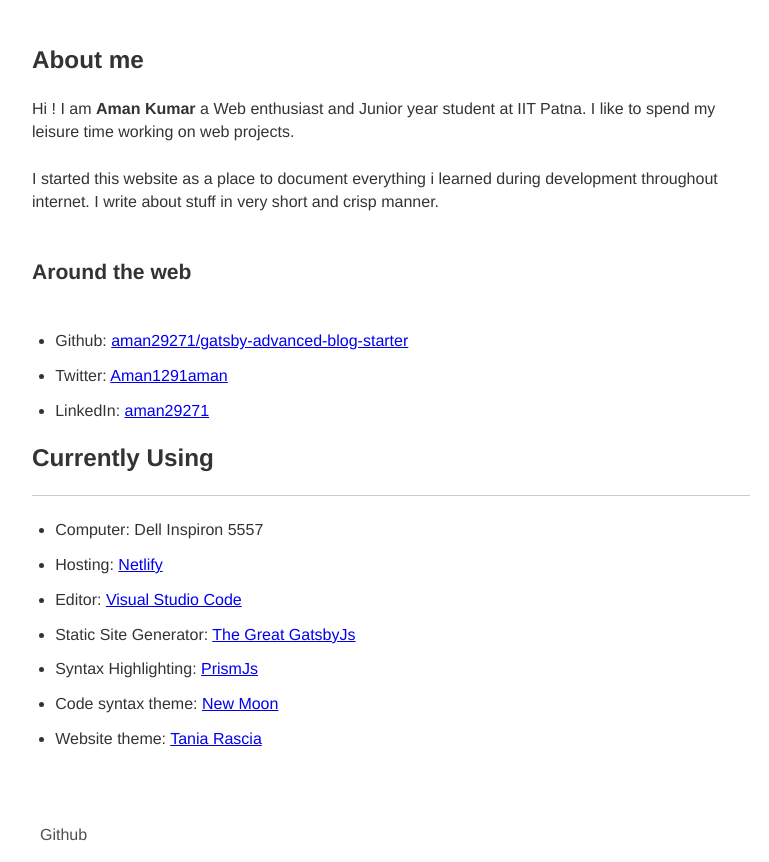
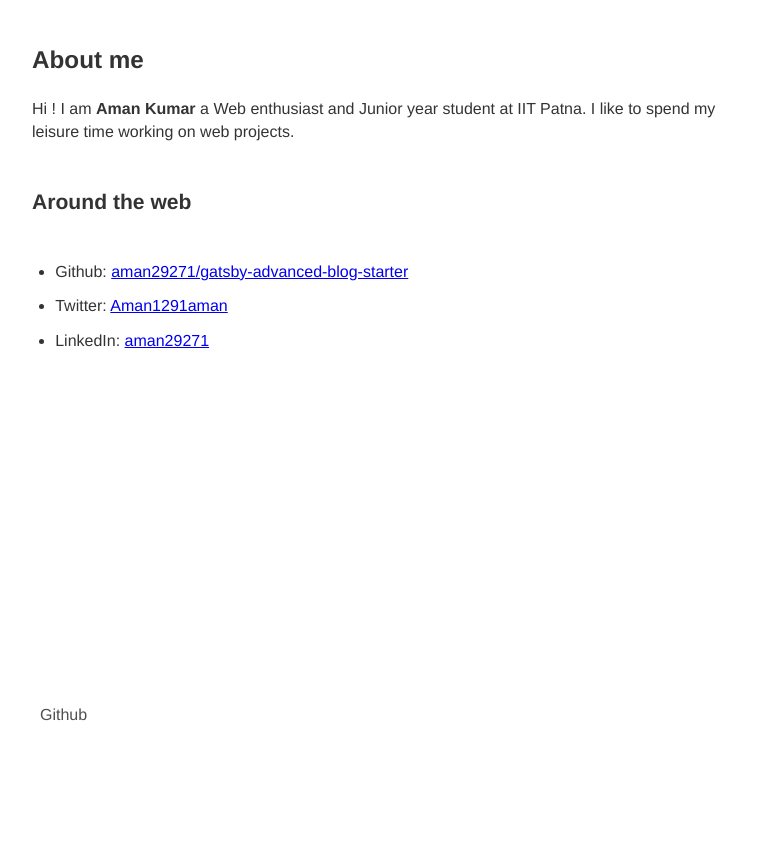
Before and after one commit to aman29271/gatsby-advanced-blog-starter, a Gatsby site: page /about in a window 1280 px wide. Shown: the part 58-920 px from the top of the page, without its empty margins (249-1018 px from the left). After the commit the page ends 800 px from the top, so only its background shows below. Built offline with nearby package versions, Linux system fonts and the light colour scheme; Gatsby itself is replaced by a stand-in of ours; some packages are replaced by stand-ins of ours.

Commit message:
update about

```diff
--- a/src/pages/about.js
+++ b/src/pages/about.js
@@ -21,7 +21,6 @@ const Aboutpage = () =>{
         <div>
             <h2>About me</h2>
             <p>Hi ! I am <strong>Aman Kumar</strong> a Web enthusiast and Junior year student at IIT Patna. I like to spend my leisure time working on web projects.</p>
-            <p>I started this website as a place to document everything i learned during development throughout internet. I write about stuff in very short and crisp manner.</p>
             <br/>
             <h3 id="around-the-web">Around the web</h3><br/>
             <StaticQuery query={query} render={
@@ -42,19 +41,6 @@ const Aboutpage = () =>{
                 }
             } />
         </div>
-        <div>
-            <h2 id="currently-using">Currently Using</h2>
-            <hr/>
-            <ul>
-                <li>Computer: Dell Inspiron 5557</li>
-                <li>Hosting: <a href={`https://netlify.com`}>Netlify</a></li>
-                <li>Editor: <a href={`https://visualstudio.com`}>Visual Studio Code</a></li>
-                <li>Static Site Generator: <a href={`https://gatsbyjs.org`}>The Great GatsbyJs</a></li>
-                <li>Syntax Highlighting: <a href={`https://prismjs.com`}>PrismJs</a></li>
-                <li>Code syntax theme: <a href={`https://taniarascia.github.io/new-moon`}>New Moon</a></li>
-                <li>Website theme: <a href={`https://taniarascia.com`}>Tania Rascia</a></li>
-            </ul>
-        </div>
         </Layout>
 
     )
```
